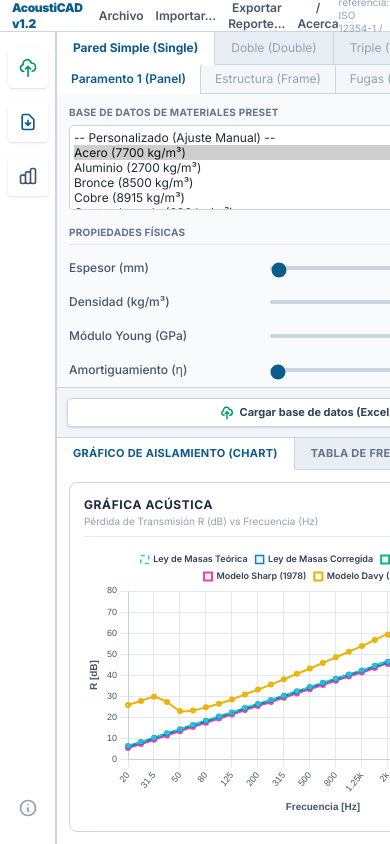
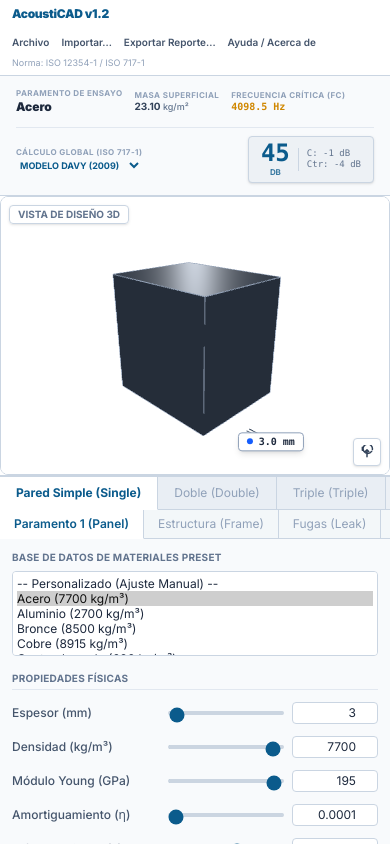
Before and after one commit to jero-scafati/insulation-acoustics, a Vue app: page / in a window 390 px wide. Built offline with nearby package versions, Linux system fonts and the light colour scheme.

Commit message:
feat(ui): make layout fully responsive for mobile and tablet devices

```diff
--- a/src/App.vue
+++ b/src/App.vue
@@ -1,19 +1,19 @@
 <template>
   <div class="h-screen w-screen flex flex-col bg-[#edf1f5] text-slate-800 text-xs overflow-hidden font-sans select-none">
 
-    <!-- 1. Top Classical Menu Bar (Desktop Software Style) -->
-    <header class="h-8 bg-white border-b border-slate-300 flex items-center justify-between px-3 shrink-0">
-      <div class="flex items-center gap-4">
+    <!-- 1. Top Menu Bar (Responsive wrapping) -->
+    <header class="h-auto min-h-[32px] bg-white border-b border-slate-300 flex flex-wrap items-center justify-between px-3 py-1.5 md:py-0 shrink-0 gap-2">
+      <div class="flex items-center gap-3.5 flex-wrap">
         <span class="font-black text-[#0b5b8c] tracking-tight">AcoustiCAD v1.2</span>
-        <div class="flex gap-3 text-slate-600">
+        <div class="flex gap-3 text-slate-600 text-[10px] md:text-xs">
           <button class="hover:text-black font-semibold cursor-pointer">Archivo</button>
           <button class="hover:text-black font-semibold cursor-pointer" @click="triggerImport">Importar...</button>
           <button class="hover:text-black font-semibold cursor-pointer" @click="exportToExcel">Exportar Reporte...</button>
           <button class="hover:text-black font-semibold cursor-pointer" @click="showInfoModal = true">Ayuda / Acerca de</button>
         </div>
       </div>
-      <div class="flex items-center gap-2 text-[10px] text-slate-400">
-        <span>Norma de referencia: ISO 12354-1 / ISO 717-1</span>
+      <div class="flex items-center gap-2 text-[9px] md:text-[10px] text-slate-400">
+        <span>Norma: ISO 12354-1 / ISO 717-1</span>
       </div>
     </header>
 
@@ -26,11 +26,11 @@
       class="hidden"
     />
 
-    <!-- Main Workspace -->
-    <div class="flex-1 flex overflow-hidden">
+    <!-- Main Workspace (Vertical stack on mobile, horizontal split on desktop) -->
+    <div class="flex-grow flex flex-col lg:flex-row overflow-y-auto lg:overflow-hidden min-h-0 bg-[#edf1f5]">
 
-      <!-- 2. Left Shortcut Toolbar (Icon-driven CAD Panel) -->
-      <aside class="w-14 bg-white border-r border-slate-300 flex flex-col items-center py-4 justify-between shrink-0">
+      <!-- 2. Left Shortcut Toolbar (Hidden on mobile, vertical strip on desktop) -->
+      <aside class="hidden lg:flex w-14 bg-white border-r border-slate-300 flex-col items-center py-4 justify-between shrink-0">
         <div class="flex flex-col items-center gap-3.5 w-full">
           <!-- Open File Database -->
           <button
@@ -81,39 +81,39 @@
       </aside>
 
       <!-- 3. Central Canvas Area (Dynamic visual wall and output header) -->
-      <main class="flex-1 flex flex-col bg-white overflow-hidden">
+      <main class="w-full h-[400px] lg:flex-1 lg:h-full flex flex-col bg-white overflow-hidden shrink-0 border-b lg:border-b-0 border-slate-300">
 
-        <!-- Header de Resultados (Top Panel in Main) -->
-        <div class="h-16 border-b border-slate-300 flex justify-between items-center px-6 bg-[#f8fafc] shrink-0">
+        <!-- Header de Resultados (Responsive grid/flex) -->
+        <div class="h-auto min-h-[64px] border-b border-slate-300 flex flex-col sm:flex-row justify-between items-start sm:items-center px-4 py-3 sm:py-0 bg-[#f8fafc] shrink-0 gap-3">
           <!-- Left side: Material mechanical summaries -->
-          <div class="flex items-center gap-6">
+          <div class="flex flex-wrap items-center gap-3 sm:gap-5">
             <div>
-              <div class="text-[9px] font-bold text-slate-400 uppercase tracking-wider">Paramento de Ensayo</div>
-              <div class="text-sm font-black text-slate-800">{{ activeMaterial.nombre }}</div>
+              <div class="text-[8px] sm:text-[9px] font-bold text-slate-400 uppercase tracking-wider">Paramento de Ensayo</div>
+              <div class="text-xs sm:text-sm font-black text-slate-800">{{ activeMaterial.nombre }}</div>
             </div>
-            <div class="h-8 w-[1px] bg-slate-300"></div>
+            <div class="hidden xs:block h-6 w-[1px] bg-slate-300"></div>
             <div>
-              <div class="text-[9px] font-bold text-slate-400 uppercase tracking-wider">Masa Superficial</div>
-              <div class="text-xs font-bold text-slate-700">
-                {{ (activeMaterial.densidad * activeMaterial.espesor).toFixed(2) }} <span class="text-[10px] font-medium text-slate-500">kg/m²</span>
+              <div class="text-[8px] sm:text-[9px] font-bold text-slate-400 uppercase tracking-wider">Masa Superficial</div>
+              <div class="text-[10px] sm:text-xs font-bold text-slate-700">
+                {{ (activeMaterial.densidad * activeMaterial.espesor).toFixed(2) }} <span class="text-[9px] font-medium text-slate-500">kg/m²</span>
               </div>
             </div>
-            <div class="h-8 w-[1px] bg-slate-300"></div>
+            <div class="hidden xs:block h-6 w-[1px] bg-slate-300"></div>
             <div>
-              <div class="text-[9px] font-bold text-slate-400 uppercase tracking-wider">Frecuencia Crítica (fc)</div>
-              <div class="text-xs font-bold text-yellow-600 font-mono">{{ fc.toFixed(1) }} Hz</div>
+              <div class="text-[8px] sm:text-[9px] font-bold text-slate-400 uppercase tracking-wider">Frecuencia Crítica (fc)</div>
+              <div class="text-[10px] sm:text-xs font-bold text-yellow-600 font-mono">{{ fc.toFixed(1) }} Hz</div>
             </div>
           </div>
 
-          <!-- Right side: Huge Rw Single-Number Rating Display (INSUL style) -->
-          <div class="flex items-center gap-4">
-            <div class="flex flex-col text-right">
-              <span class="text-[9px] font-bold text-slate-400 uppercase tracking-wider">Cálculo Global (ISO 717-1)</span>
+          <!-- Right side: Huge Rw Single-Number Rating Display -->
+          <div class="flex items-center gap-3 w-full sm:w-auto justify-between sm:justify-end border-t sm:border-t-0 border-slate-200 pt-2 sm:pt-0">
+            <div class="flex flex-col text-left sm:text-right">
+              <span class="text-[8px] sm:text-[9px] font-bold text-slate-400 uppercase tracking-wider">Cálculo Global (ISO 717-1)</span>
 
               <!-- Mini selector for primary model display -->
               <select
                 v-model="primaryModel"
-                class="bg-transparent text-[10px] font-bold text-[#0b5b8c] border-b border-transparent hover:border-[#0b5b8c] focus:outline-none cursor-pointer p-0 text-right uppercase"
+                class="bg-transparent text-[9px] sm:text-[10px] font-bold text-[#0b5b8c] border-b border-transparent hover:border-[#0b5b8c] focus:outline-none cursor-pointer p-0 text-left sm:text-right uppercase"
               >
                 <option v-for="opt in modelOptions" :key="opt.key" :value="opt.key">
                   {{ opt.label }}
@@ -121,14 +121,14 @@
               </select>
             </div>
 
-            <div class="flex items-center gap-3 bg-[#edf1f5] px-4 py-1 rounded border border-slate-300 shadow-sm">
+            <div class="flex items-center gap-2 bg-[#edf1f5] px-3 py-1 rounded border border-slate-300 shadow-sm shrink-0">
               <div class="flex flex-col items-center">
-                <span class="text-3xl font-black text-[#0b5b8c] font-mono leading-none">
+                <span class="text-2xl sm:text-3xl font-black text-[#0b5b8c] font-mono leading-none">
                   {{ primaryRwInfo.val }}
                 </span>
-                <span class="text-[9px] text-[#0b5b8c]/80 font-bold uppercase tracking-tight mt-0.5">dB</span>
+                <span class="text-[8px] text-[#0b5b8c]/80 font-bold uppercase tracking-tight mt-0.5">dB</span>
               </div>
-              <div class="flex flex-col justify-center text-[10px] font-mono text-slate-500 leading-normal border-l border-slate-300 pl-2">
+              <div class="flex flex-col justify-center text-[9px] font-mono text-slate-500 leading-tight border-l border-slate-300 pl-2">
                 <span>C: {{ primaryRwInfo.C }} dB</span>
                 <span>Ctr: {{ primaryRwInfo.Ctr }} dB</span>
               </div>
@@ -137,7 +137,7 @@
         </div>
 
         <!-- Three.js Canvas Container -->
-        <div class="flex-1 relative bg-white min-h-0">
+        <div class="flex-grow relative bg-white min-h-0">
           <Canvas3D
             ref="canvas3dRef"
             :espesor="activeMaterial.espesor"
@@ -146,11 +146,11 @@
         </div>
       </main>
 
-      <!-- 4. Right Sidebar: Configuration and Analysis Stack (Width 500px) -->
-      <aside class="w-[500px] border-l border-slate-300 flex flex-col bg-[#f8fafc] shrink-0 overflow-hidden">
+      <!-- 4. Right Sidebar (Full width on mobile, 500px on desktop) -->
+      <aside class="w-full lg:w-[500px] border-t lg:border-t-0 lg:border-l border-slate-300 flex flex-col bg-[#f8fafc] shrink-0 min-h-0 overflow-hidden">
 
-        <!-- Top Half: Configuration Panel (Single/Double/Triple tabs inside) -->
-        <div class="h-1/2 border-b border-slate-300 min-h-0">
+        <!-- Top Half: Configuration Panel (Stack height auto on mobile, 50% on desktop) -->
+        <div class="h-auto lg:h-1/2 border-b border-slate-300 flex flex-col shrink-0 min-h-0">
           <SidebarMaterials
             v-model="activeMaterial"
             :presets="presets"
@@ -158,8 +158,24 @@
           />
         </div>
 
-        <!-- Bottom Half: Analysis Panel (Togglable Chart vs Table tabs) -->
-        <div class="h-1/2 flex flex-col bg-white min-h-0">
+        <!-- Bottom Half: Analysis Panel (Fixed height on mobile, 50% on desktop) -->
+        <div class="h-[420px] lg:h-1/2 flex flex-col bg-white shrink-0 min-h-0">
+          <!-- Mobile-only Model Selector Pills (since vertical strip is hidden) -->
+          <div class="lg:hidden flex flex-wrap gap-1.5 p-2 bg-slate-50 border-b border-slate-200 shrink-0">
+            <button
+              v-for="model in modelOptions"
+              :key="model.key"
+              @click="toggleModel(model.key)"
+              class="flex items-center gap-1.5 px-2 py-1 rounded border text-[9px] font-bold transition-all active:scale-95"
+              :class="activeModels[model.key]
+                ? 'bg-slate-100 text-slate-800 border-slate-400 font-bold'
+                : 'bg-white text-slate-400 border-slate-200'"
+            >
+              <span class="w-1.5 h-1.5 rounded-full" :style="{ backgroundColor: activeModels[model.key] ? model.color : '#cbd5e1' }"></span>
+              {{ model.label }}
+            </button>
+          </div>
+
           <!-- Chart / Table selection tab bar -->
           <div class="flex border-b border-slate-300 bg-slate-100 shrink-0">
             <button
@@ -201,11 +217,10 @@
         </div>
       </aside>
 
-      <!-- 5. Rightmost Control Strip (Auxiliary CAD actions) -->
-      <aside class="w-12 bg-[#edf1f5] border-l border-slate-300 flex flex-col items-center py-4 justify-between shrink-0 select-none">
+      <!-- 5. Rightmost Control Strip (Hidden on mobile, strip on desktop) -->
+      <aside class="hidden lg:flex w-12 bg-[#edf1f5] border-l border-slate-300 flex-col items-center py-4 justify-between shrink-0">
         <!-- Top Toolbar List -->
         <div class="flex flex-col items-center gap-3 w-full">
-          <!-- Active models checkboxes as a tool vertical layout -->
           <span class="text-[9px] font-black text-slate-400 uppercase tracking-widest writing-mode-vertical rotate-180 mb-2">Modelos</span>
 
           <button
@@ -220,7 +235,6 @@
           >
             <span class="w-2.5 h-2.5 rounded-full" :style="{ backgroundColor: activeModels[model.key] ? model.color : '#94a3b8' }"></span>
 
-            <!-- Tooltip helper -->
             <span class="absolute right-10 bg-slate-900 text-white text-[10px] rounded px-2 py-1 whitespace-nowrap opacity-0 pointer-events-none group-hover:opacity-100 transition-opacity z-50 shadow-md">
               {{ model.label }}
             </span>
@@ -250,11 +264,11 @@
       class="fixed inset-0 bg-slate-950/40 backdrop-blur-sm z-50 flex items-center justify-center p-4"
       @click.self="showInfoModal = false"
     >
-      <div class="bg-white border border-slate-400 rounded-lg shadow-2xl max-w-md w-full overflow-hidden flex flex-col">
+      <div class="bg-white border border-slate-400 rounded shadow-2xl max-w-md w-full overflow-hidden flex flex-col">
         <!-- Modal Header -->
         <div class="bg-[#0b5b8c] text-white px-4 py-3 flex items-center justify-between">
           <span class="font-bold text-sm">Información de AcoustiCAD</span>
-          <button @click="showInfoModal = false" class="hover:text-slate-200 text-white cursor-pointer font-bold">
+          <button @click="showInfoModal = false" class="hover:text-slate-200 text-white cursor-pointer font-bold text-lg leading-none">
             &times;
           </button>
         </div>
@@ -363,7 +377,6 @@ const toggleAllModels = () => {
   Object.keys(activeModels.value).forEach(k => {
     activeModels.value[k] = !allOn;
   });
-  // Make sure at least one is on
   if (!allOn) {
     activeModels.value.davy = true;
   }
@@ -416,15 +429,11 @@ const rwVals = computed(() => {
   };
 });
 
-// Primary Rw information card computed properties
 const primaryRwInfo = computed(() => {
   const key = primaryModel.value;
   const val = rwVals.value[key] || 0;
-
-  // Pink noise correction (C) and road traffic correction (Ctr) estimation
   const C = -1;
   const Ctr = -Math.round(2 + val * 0.05);
-
   const label = modelOptions.find(o => o.key === key)?.label || 'Modelo';
   return { val, C, Ctr, name: label };
 });
@@ -495,8 +504,6 @@ const onFileImport = (event) => {
 
 const exportToExcel = () => {
   const material = activeMaterial.value;
-
-  // Sheet 1: Material properties
   const materialData = [
     { "Propiedad": "Material", "Valor": material.nombre },
     { "Propiedad": "Descripción", "Valor": material.descripcion || '' },
@@ -510,17 +517,14 @@ const exportToExcel = () => {
   ];
   const wsProps = utils.json_to_sheet(materialData);
 
-  // Sheet 2: Rw values comparison
   const rwData = [];
   if (activeModels.value.massLawTheoretical) rwData.push({ "Modelo Acústico": "Ley de Masas Teórica", "Rw (dB)": rwVals.value.massLawTheoretical });
   if (activeModels.value.massLawCorrected) rwData.push({ "Modelo Acústico": "Ley de Masas Corregida", "Rw (dB)": rwVals.value.massLawCorrected });
   if (activeModels.value.iso12354) rwData.push({ "Modelo Acústico": "Norma ISO 12354-1", "Rw (dB)": rwVals.value.iso12354 });
   if (activeModels.value.sharp) rwData.push({ "Modelo Acústico": "Modelo Sharp (1978)", "Rw (dB)": rwVals.value.sharp });
   if (activeModels.value.davy) rwData.push({ "Modelo Acústico": "Modelo Davy (2009)", "Rw (dB)": rwVals.value.davy });
-
   const wsRw = utils.json_to_sheet(rwData);
 
-  // Sheet 3: Full Curve Values table
   const curveData = FRECUENCIAS_TERCIO.map((f, idx) => {
     const row = { "Frecuencia (Hz)": f };
     if (activeModels.value.massLawTheoretical) row["Ley de Masas Teórica (dB)"] = predictions.value.massLawTheoretical[idx];
```
